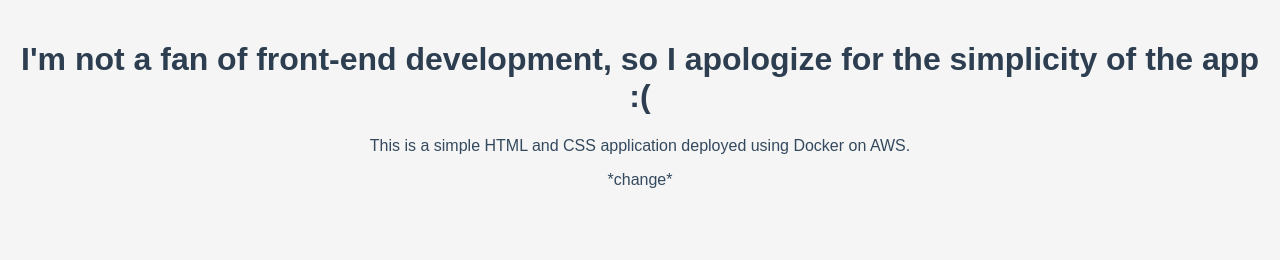
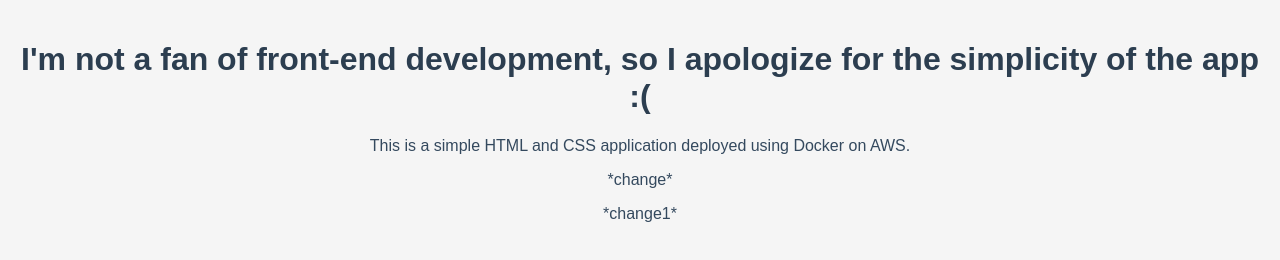
Before and after one commit to JokerFunny/TRIST, a plain HTML site: page LR1/index.html in a window 1280 px wide. Drawn offline with Linux system fonts and the light colour scheme.

Commit message:
Update index.html

```diff
--- a/LR1/index.html
+++ b/LR1/index.html
@@ -10,5 +10,6 @@
     <h1>I'm not a fan of front-end development, so I apologize for the simplicity of the app :(</h1>
     <p>This is a simple HTML and CSS application deployed using Docker on AWS.</p>
     <p>*change*</p>
+    <p>*change1*</p>
 </body>
 </html>
```
